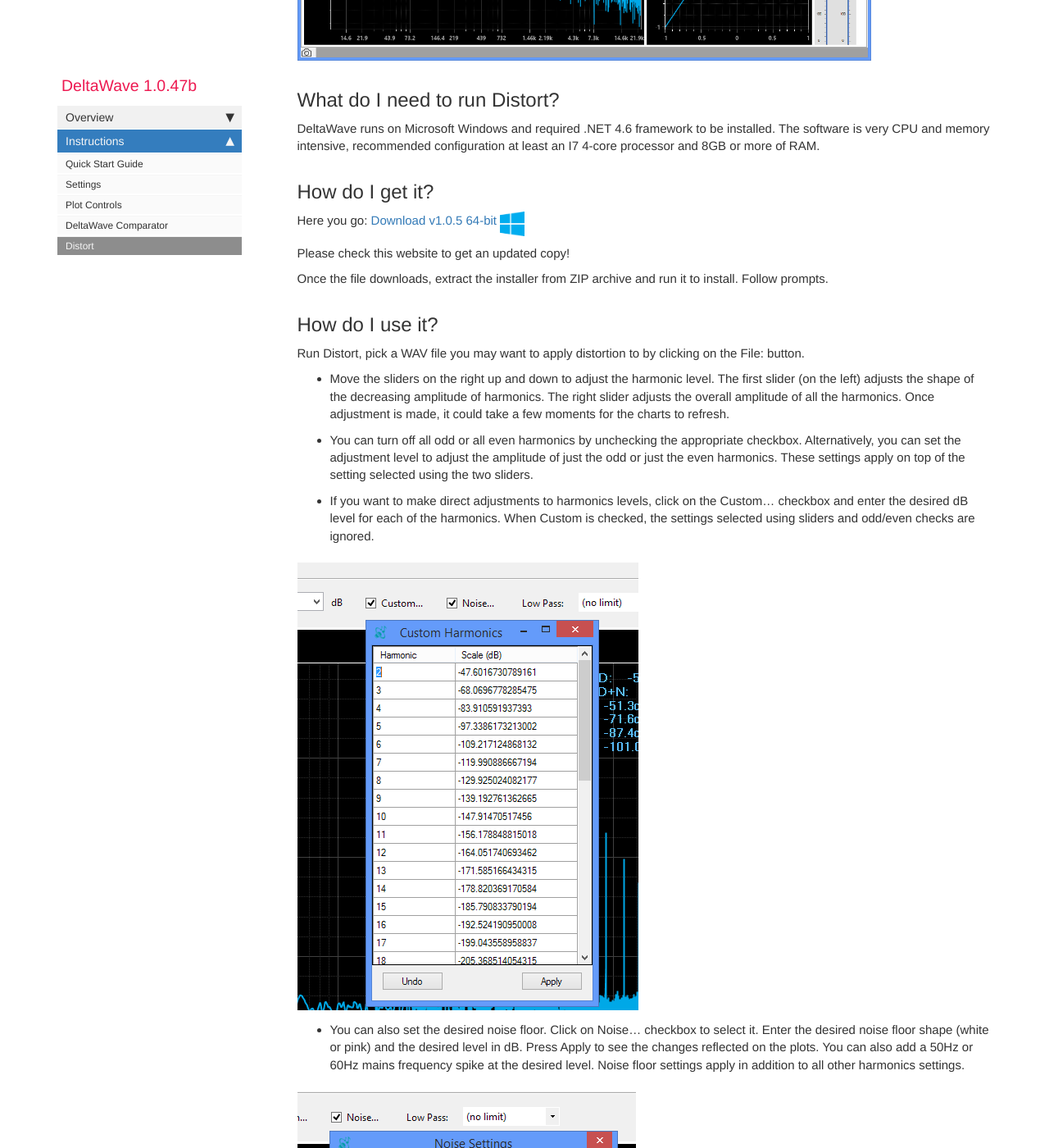
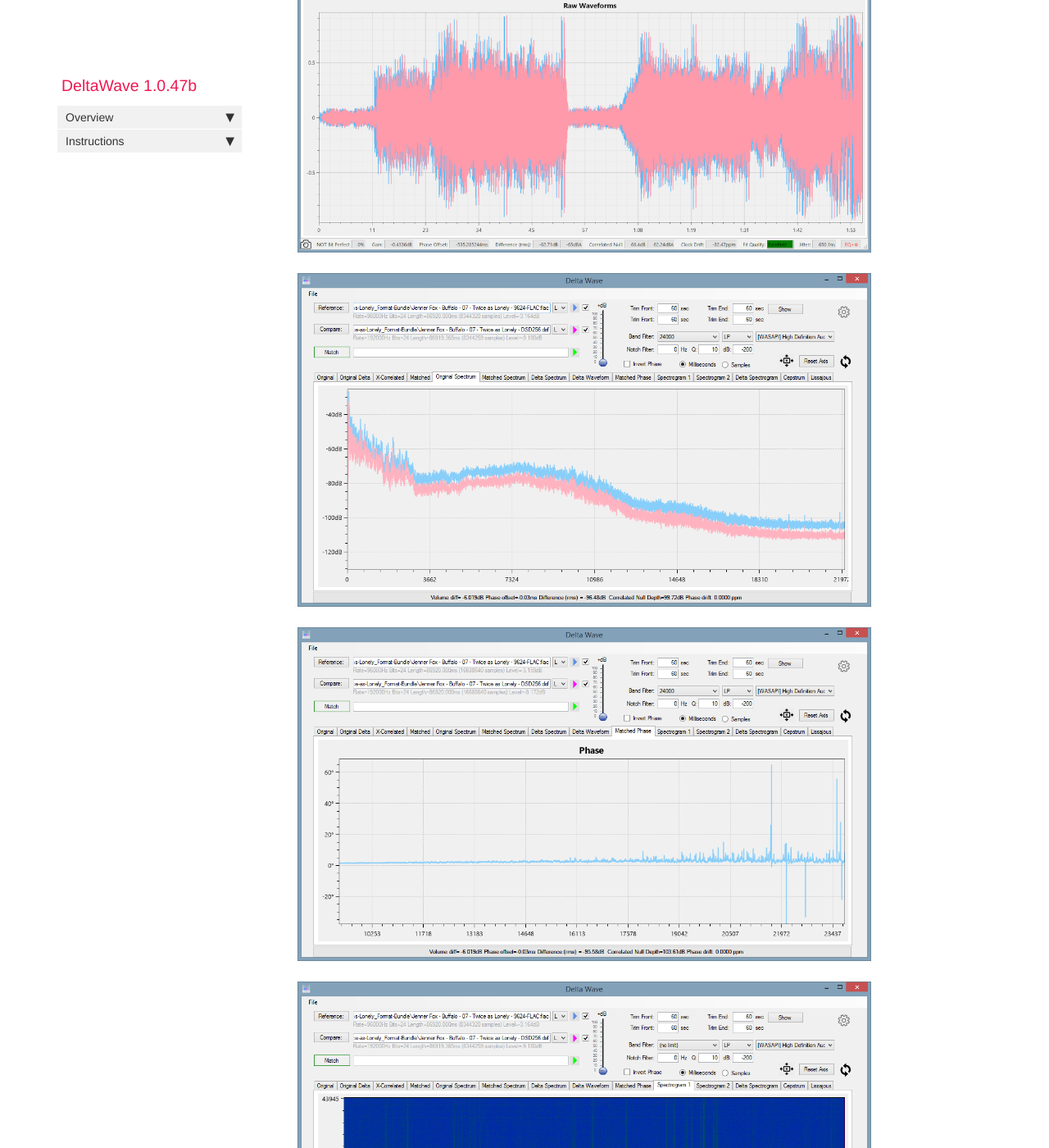
Before and after one commit to pkane2001/Distort, a Jekyll site: the page built from docs/index.md, in a window 1280 px wide and 1400 px high, scrolled down 822 px. Shown: the whole window at 82% size. Built offline with Jekyll 4.4.1, drawn with Linux system fonts in a browser that asks for light colours; nearby versions of some CDN libraries; our own code applies the rules of GitHub Pages for plain Markdown files; comment, search, counter and statistics services are not loaded; some of the changed text lies outside the part shown.

Commit message:
no message

```diff
--- a/docs/index.md
+++ b/docs/index.md
@@ -1,59 +1,32 @@
 ---
-title: Get Distorted
-tags: [getting_started,installation,download]
-keywords: release notes, announcements, what's new, new features
-last_updated: November 28, 2019
-summary: "Version 1.0b of Distort is the initial beta release of this software. Use at your own risk!"
+# You don't need to edit this file, it's empty on purpose.
+# Edit theme's home layout instead if you wanna make some changes
+# See: https://jekyllrb.com/docs/themes/#overriding-theme-defaults
 sidebar: mydoc_sidebar
-published: true
-permalink: get_distorted.html
-folder: mydoc
+layout: "page"
+toc: false
+title: DeltaWave Audio Null Comparator
 comments: true
 ---
 
-![distort](images/distort1.png)
-
-## What do I need to run Distort?
-DeltaWave runs on Microsoft Windows and required .NET 4.6 framework to be installed.
-The software is very CPU and memory intensive, recommended configuration at least an I7 4-core processor and 8GB or more of RAM.
+## <a href="DeltaWaveSetup.zip">Download 64-bit  <input type="image" id="download" alt="Download" src="images/windows-logo.png" width="30" align="top">   </a>
 
 
-## How do I get it?
-Here you go:
-<a href="DistortSetup.zip">Download v1.0.5 64-bit <input type="image" id="download" alt="Download" src="images/windows-logo.png" width="30" align="top" />   </a>
+[Release notes](pages/mydoc/release_notes_1.0b.md)
+
+This is an early beta version of the software. Please check this website before then to get an updated copy!
+
+![waveform](images/Lyra1.png)
+
+![waveform](images/img1.png)
+
+![waveform](images/img2.png)
+
+![waveform](images/img3.png)
+
+![waveform](images/img4.png)
+
+![waveform](images/Madison.png)
 
 
-Please check this website to get an updated copy!
-
-Once the file downloads, extract the installer from ZIP archive and run it to install. Follow prompts.
-
-
-## How do I use it?
-
-Run Distort, pick a WAV file you may want to apply distortion to by clicking on the File: button.
-
-* Move the sliders on the right up and down to adjust the harmonic level. The first slider (on the left) adjusts the shape of the decreasing amplitude of harmonics. The right slider adjusts the overall amplitude of all the harmonics. Once adjustment is made, it could take a few moments for the charts to refresh.
-
-* You can turn off all odd or all even harmonics by unchecking the appropriate checkbox. Alternatively, you can set the adjustment level to adjust the amplitude of just the odd or just the even harmonics. These settings apply on top of the setting selected using the two sliders.
-
-* If you want to make direct adjustments to harmonics levels, click on the Custom... checkbox and enter the desired dB level for each of the harmonics. When Custom is checked, the settings selected using sliders and odd/even checks are ignored.
-
-![Custom](images/distort2.png)
-
-* You can also set the desired noise floor. Click on Noise... checkbox to select it. Enter the desired noise floor shape (white or pink) and the desired level in dB. Press Apply to see the changes reflected on the plots. You can also add a 50Hz or 60Hz mains frequency spike at the desired level. Noise floor settings apply in addition to all other harmonics settings.
-
-![Noise](images/distort3.png)
-
-* When the desired look and level of THD, THD+N and harmonics is achieved, you can press the Play button to hear the distorted file you picked through the audio system connected to your PC, or you can click Save to write the file out to disk, with all the distortions already applied.
-
-* If desired, you can also pick a low pass filter frequency. This is to eliminate the effect of harmonic distortion beyond audible frequencies, say above 20kHz. This filter is applied only when saving a file, not when playing it.
-
-## What's new in...
-
-### v1.0.5
-* Added ability to save and reload distortion settings from a file
-* Added brown noise floor option (-6dB/octave)
-
-
-___
 {% include links.html %}
```
